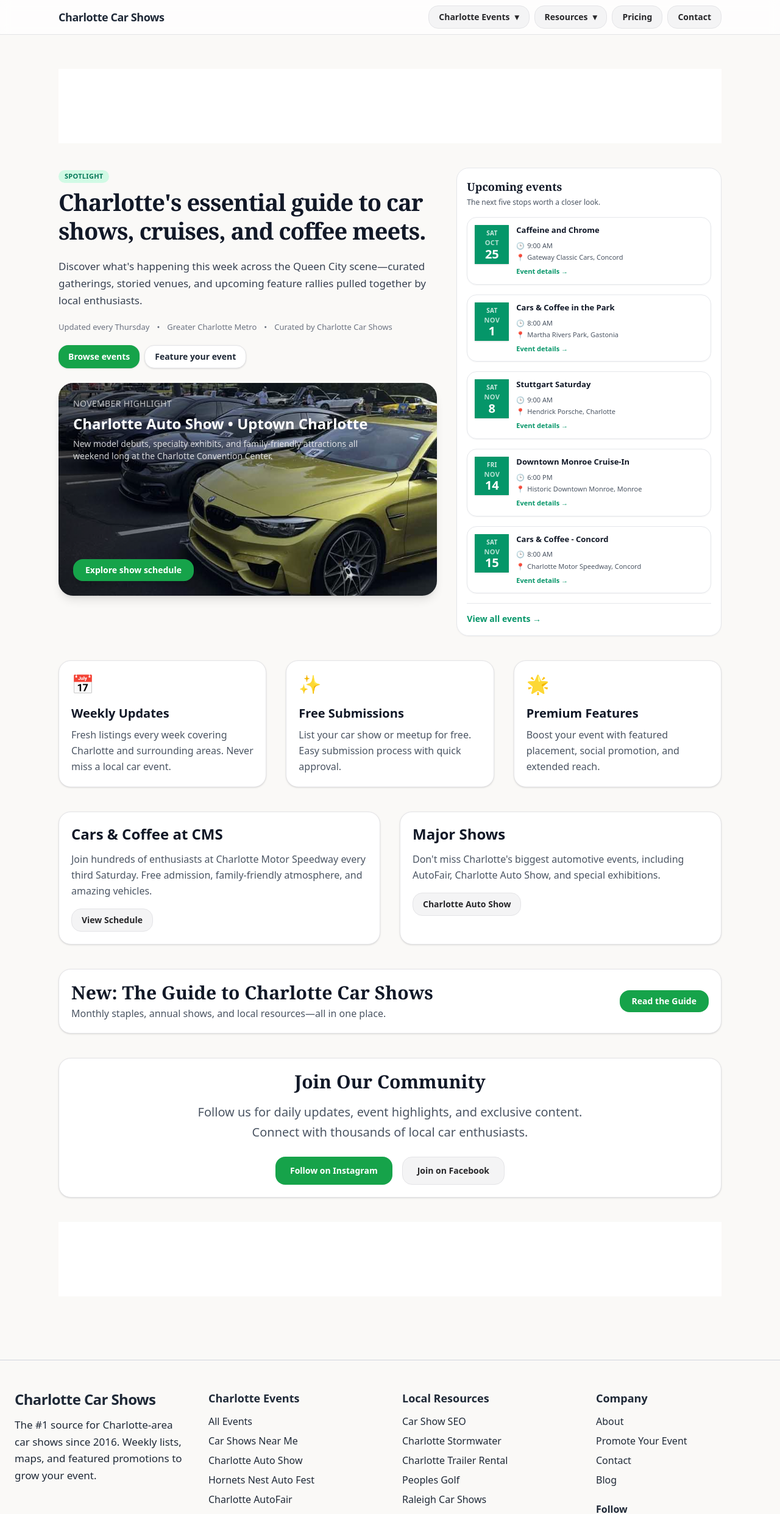
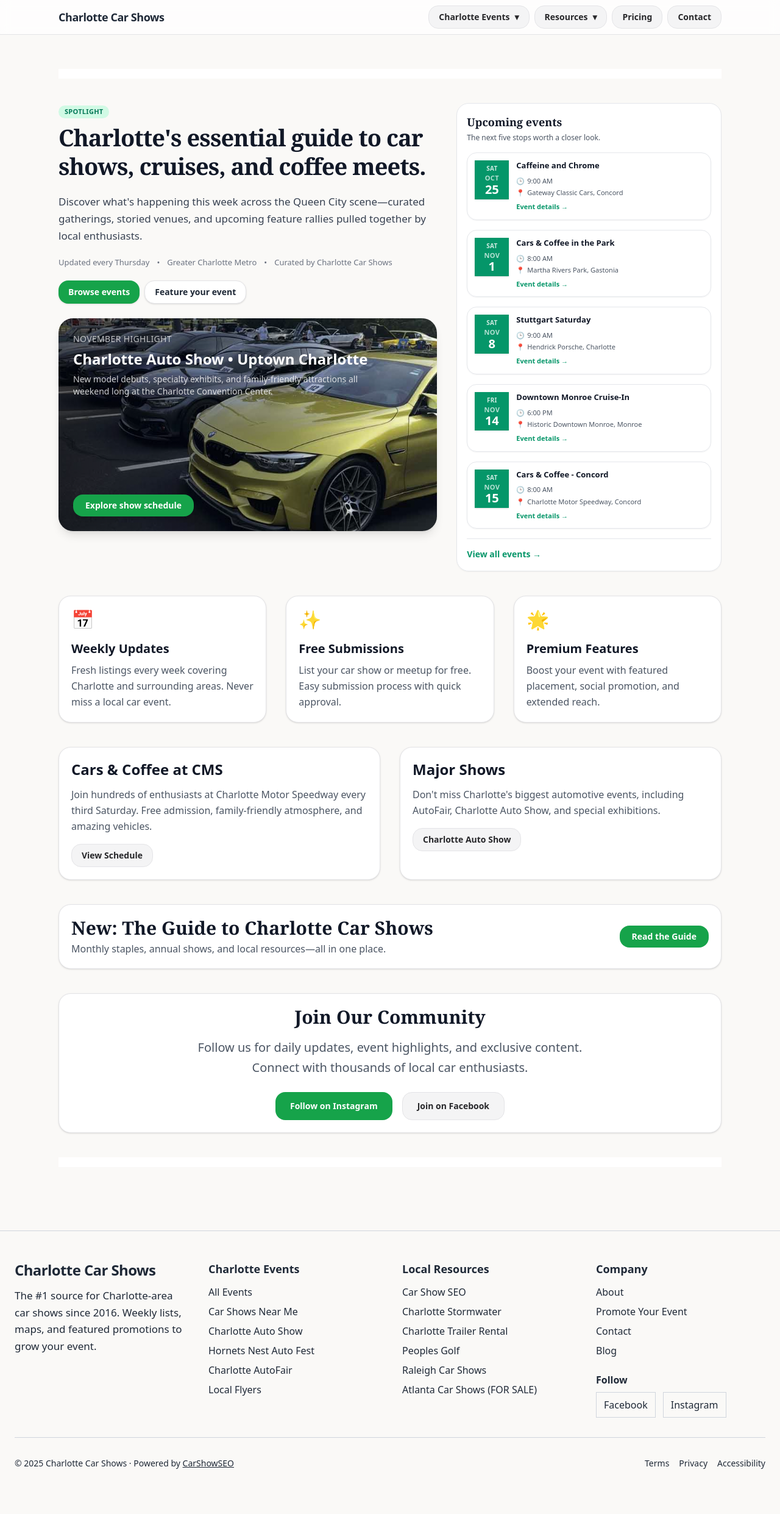
Before and after one commit to kevinscooke/ccs26, a Next.js app: page / in a window 1280 px wide. Shown: the top 2483 px of the page at 61% size. After the commit the page ends 2458 px from the top, so only its background shows below. Built offline with nearby package versions, Linux system fonts and the light colour scheme.

Commit message:
More smaller ad edits. Push it baby!

```diff
--- a/app/(marketing)/page.tsx
+++ b/app/(marketing)/page.tsx
@@ -92,8 +92,10 @@ export default function MarketingHomePage() {
           <div className="rounded-lg bg-white px-2 py-2">
             <AdSlot
               slot="7744630827"
-              fullWidthResponsive={false}
-              style={{ display: "inline-block", width: 320, height: 100 }} // lock to 320x100 on all breakpoints
+              sizes={[
+                { media: "(min-width: 1024px)", width: 728, height: 90 }, // desktop leaderboard
+                { media: "(max-width: 1023px)", width: 320, height: 100 }, // mobile large banner
+              ]}
             />
           </div>
         </section>
@@ -321,8 +323,10 @@ export default function MarketingHomePage() {
           <div className="rounded-lg bg-white px-2 py-2">
             <AdSlot
               slot="7335717776"
-              fullWidthResponsive={false}
-              style={{ display: "inline-block", width: 320, height: 100 }} // lock to 320x100 on desktop too
+              sizes={[
+                { media: "(min-width: 1024px)", width: 728, height: 90 },
+                { media: "(max-width: 1023px)", width: 320, height: 100 },
+              ]}
             />
           </div>
         </section>
--- a/app/events/[slug]/page.tsx
+++ b/app/events/[slug]/page.tsx
@@ -175,12 +175,13 @@ export default async function EventPage({ params }: { params: { slug: string } }
       <div className="w-full space-y-6 py-6 lg:space-y-8">
         {/* Top leaderboard ad */}
         <section>
-          <div className="rounded-lg bg-white px-2 py-2 sm:min-h-[90px] lg:min-h-[90px]">
-           <AdSlot
+          <div className="rounded-lg bg-white px-2 py-2 sm:min-h-[90px]">
+            <AdSlot
               slot="7744630827"
-              fullWidthResponsive={false} // disable full-width dynamic resizing
-              style={{ display: "inline-block" }}
-              className="w-full h-[60px] md:h-[90px]" // short on mobile, taller on desktop
+              sizes={[
+                { media: "(min-width: 1024px)", width: 728, height: 90 }, // desktop leaderboard
+                { media: "(max-width: 1023px)", width: 320, height: 100 }, // mobile large banner
+              ]}
             />
           </div>
         </section>
@@ -530,11 +531,13 @@ export default async function EventPage({ params }: { params: { slug: string } }
 
         {/* Bottom ad slot */}
         <section>
-          <div className="rounded-lg bg-white px-2 py-2 sm:min-h-[90px] lg:min-h-[90px]">
+          <div className="rounded-lg bg-white px-2 py-2 sm:min-h-[90px]">
             <AdSlot
               slot="7335717776"
-              // 320x100 mobile / 728x90 desktop via responsive
-              style={{ minHeight: 90 }}
+              sizes={[
+                { media: "(min-width: 1024px)", width: 728, height: 90 },
+                { media: "(max-width: 1023px)", width: 320, height: 100 },
+              ]}
             />
           </div>
         </section>
--- a/app/events/page.tsx
+++ b/app/events/page.tsx
@@ -87,9 +87,10 @@ export default async function EventsAllPage() {
           <div className="rounded-lg bg-white px-2 py-2 sm:min-h-[90px] lg:min-h-[90px]">
             <AdSlot
               slot="7744630827"
-              fullWidthResponsive={false} // disable full-width dynamic resizing
-              style={{ display: "inline-block" }}
-              className="w-full h-[60px] md:h-[90px]" // short on mobile, taller on desktop
+              sizes={[
+                { media: "(min-width: 1024px)", width: 728, height: 90 }, // desktop leaderboard
+                { media: "(max-width: 1023px)", width: 320, height: 100 }, // mobile large banner
+              ]}
             />
           </div>
         </section>
@@ -170,8 +171,10 @@ export default async function EventsAllPage() {
           <div className="rounded-lg bg-white px-2 py-2 sm:min-h-[90px] lg:min-h-[90px]">
             <AdSlot
               slot="7335717776"
-              // 320x100 mobile / 728x90 desktop via responsive
-              style={{ minHeight: 90 }}
+              sizes={[
+                { media: "(min-width: 1024px)", width: 728, height: 90 },
+                { media: "(max-width: 1023px)", width: 320, height: 100 },
+              ]}
             />
           </div>
         </section>
--- a/components/ads/AdSlot.tsx
+++ b/components/ads/AdSlot.tsx
@@ -15,6 +15,7 @@ type AdSlotProps = {
   style?: React.CSSProperties;
   format?: string; // e.g. "auto"
   fullWidthResponsive?: boolean; // accept boolean for ergonomics
+  sizes?: { media: string; width: number; height: number }[]; // pick one size by media query
 };
 
 export default function AdSlot({
@@ -23,13 +24,38 @@ export default function AdSlot({
   style,
   format = "auto",
   fullWidthResponsive = true,
+  sizes,
 }: AdSlotProps) {
   const insRef = useRef<HTMLModElement | null>(null); // was HTMLInsElement
   const pushedRef = useRef(false);
+  const sizeRef = useRef<{ width: number; height: number } | null>(null);
+
+  useEffect(() => {
+    // Resolve size once on mount if a sizes map is provided
+    if (typeof window !== "undefined" && Array.isArray(sizes) && sizes.length) {
+      for (const s of sizes) {
+        try {
+          if (window.matchMedia(s.media).matches) {
+            sizeRef.current = { width: s.width, height: s.height };
+            break;
+          }
+        } catch {}
+      }
+      // Fallback to last entry if none matched
+      if (!sizeRef.current) {
+        const last = sizes[sizes.length - 1];
+        sizeRef.current = { width: last.width, height: last.height };
+      }
+    }
+    // eslint-disable-next-line react-hooks/exhaustive-deps
+  }, []);
 
   useEffect(() => {
     const el = insRef.current as any;
     if (!el) return;
+
+    // If using sizes, ensure we've chosen one before pushing
+    if (sizes && !sizeRef.current) return;
 
     const alreadyLoaded =
       el.getAttribute?.("data-adsbygoogle-status") === "done";
@@ -69,20 +95,30 @@ export default function AdSlot({
       observer?.disconnect();
       clearTimeout(t);
     };
-  }, [slot]);
+  }, [slot, sizes]);
 
-  const dataProps = fullWidthResponsive
-    ? {
-        "data-ad-format": format ?? "auto",
-        "data-full-width-responsive": "true",
-      }
-    : {}; // omit responsive attributes for fixed-size usage
+  // Build style with optional fixed size from sizes[]
+  const fixedSize = sizeRef.current;
+  const mergedStyle: React.CSSProperties = {
+    display: "block",
+    ...(fixedSize ? { width: fixedSize.width, height: fixedSize.height } : {}),
+    ...(style || {}),
+  };
+
+  // If sizes[] provided, force fixed-size mode (omit responsive data attrs)
+  const dataProps =
+    sizes || fullWidthResponsive === false
+      ? {}
+      : {
+          "data-ad-format": format ?? "auto",
+          "data-full-width-responsive": "true",
+        };
 
   return (
     <ins
       ref={insRef as any}
       className={`adsbygoogle ${className ?? ""}`}
-      style={{ display: "block", ...(style || {}) }}
+      style={mergedStyle}
       data-ad-client="ca-pub-1514406406537630"
       data-ad-slot={slot}
       {...(dataProps as any)}
```
